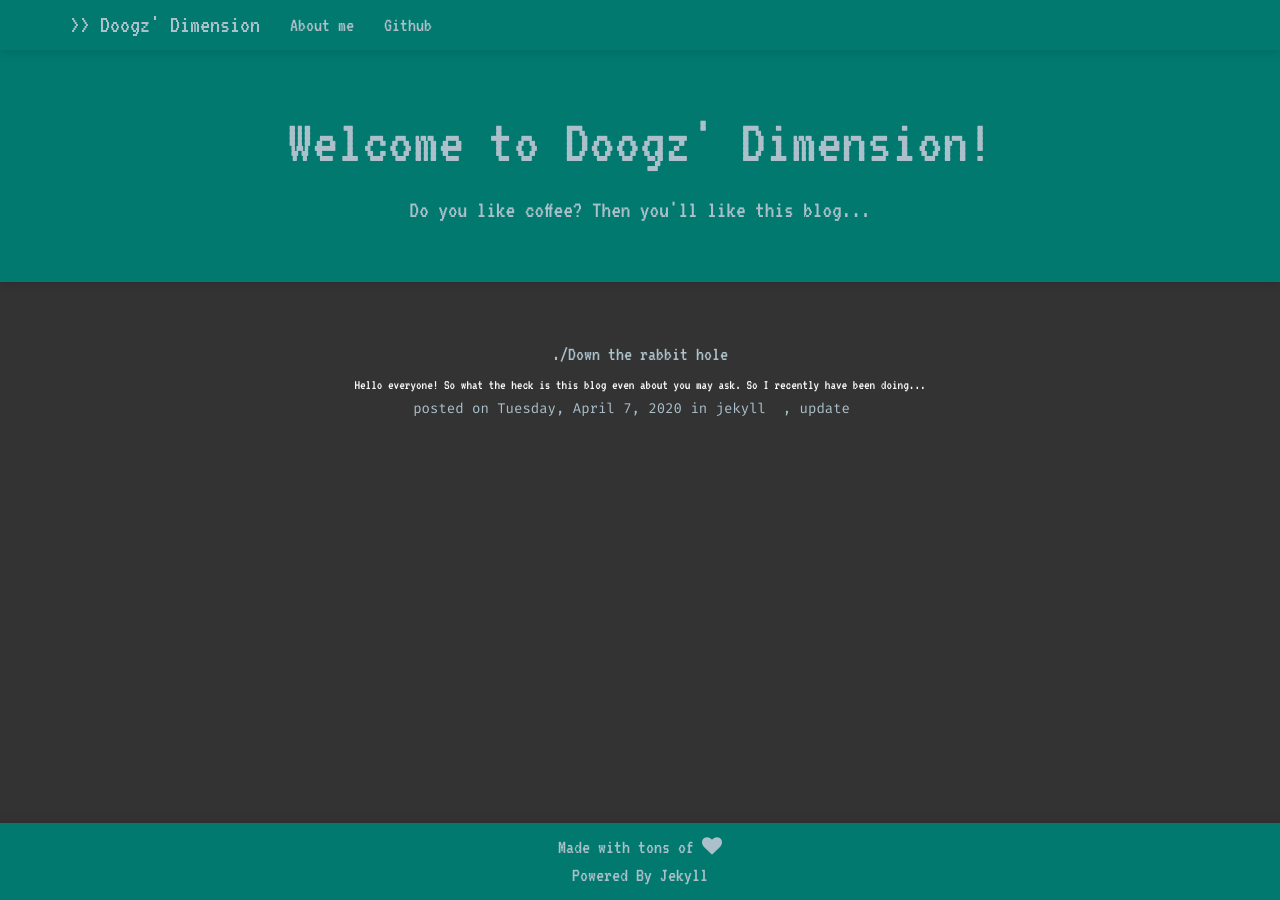
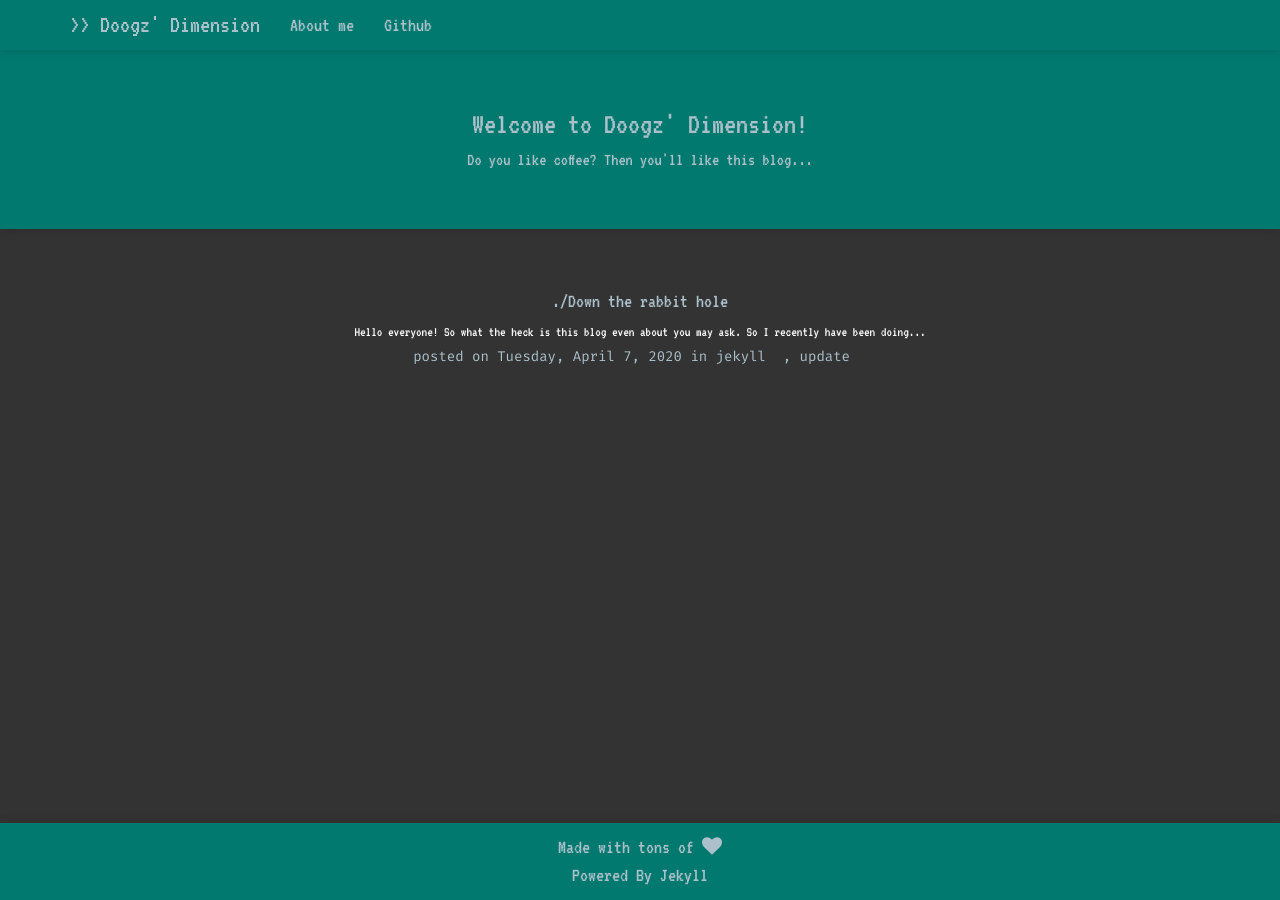
Before and after one commit to wdoogz/wdoogz.github.io, a Jekyll site: the page built from index.html, in a window 1280 px wide. Built offline with Jekyll 4.4.1, drawn with Linux system fonts in a browser that asks for light colours; nearby versions of some CDN libraries; some web fonts are replaced.

```diff
--- a/_config.yml
+++ b/_config.yml
@@ -11,7 +11,7 @@ email: wdugan7@gmail.com
 
 github_comments_repository: wdoogz/blog_comments
 #write html inside the double quotes to display in jumbotron
-description: "<br /><br /><center><h1>Welcome to Doogz' Dimension!</h1><h3>Do you like coffee? Then you'll like this blog...</h3></center>"
+description: "<br /><br /><center><h2>Welcome to Doogz' Dimension!</h2><h4>Do you like coffee? Then you'll like this blog...</h4></center>"
 
 
 
```
